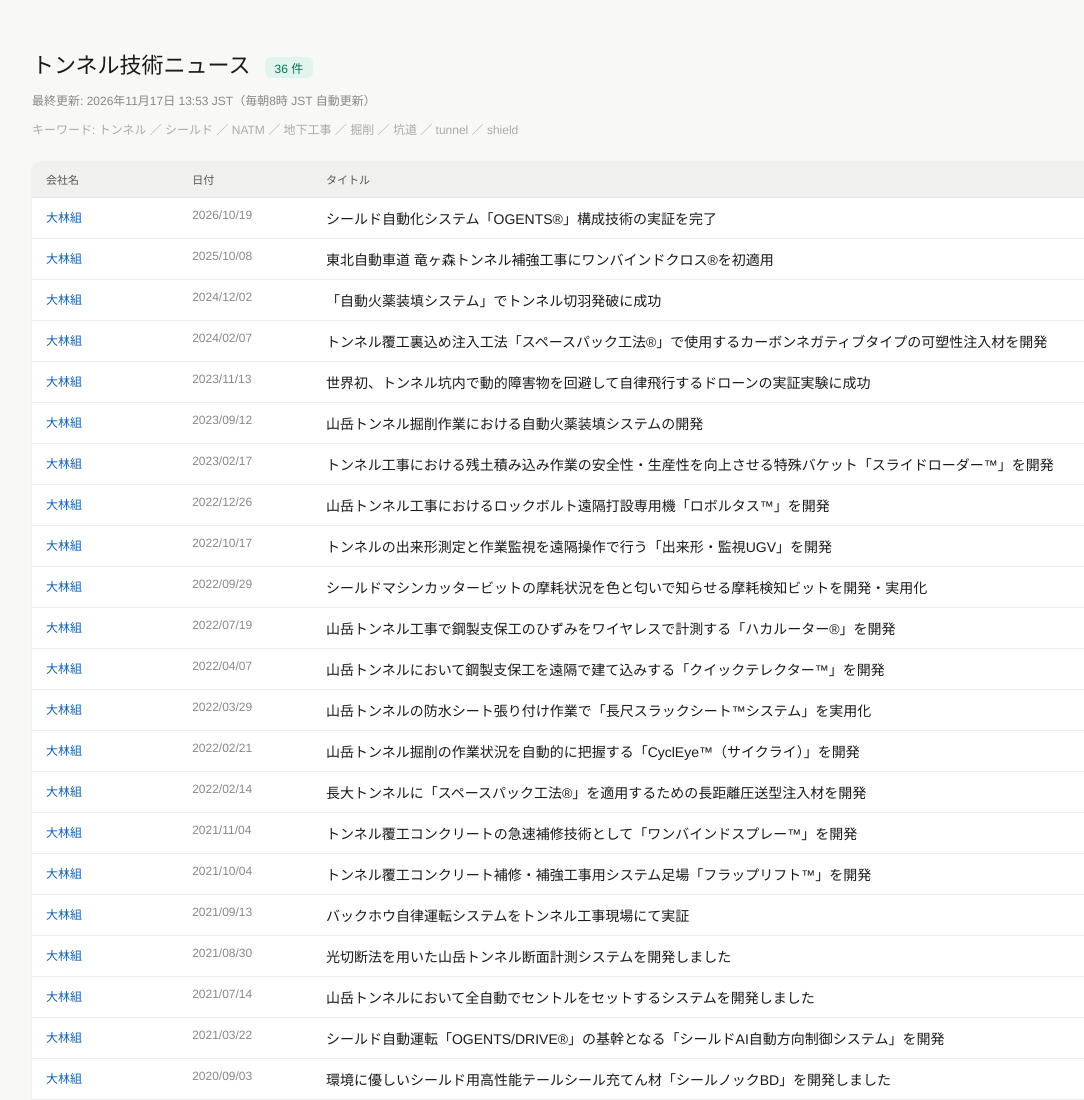
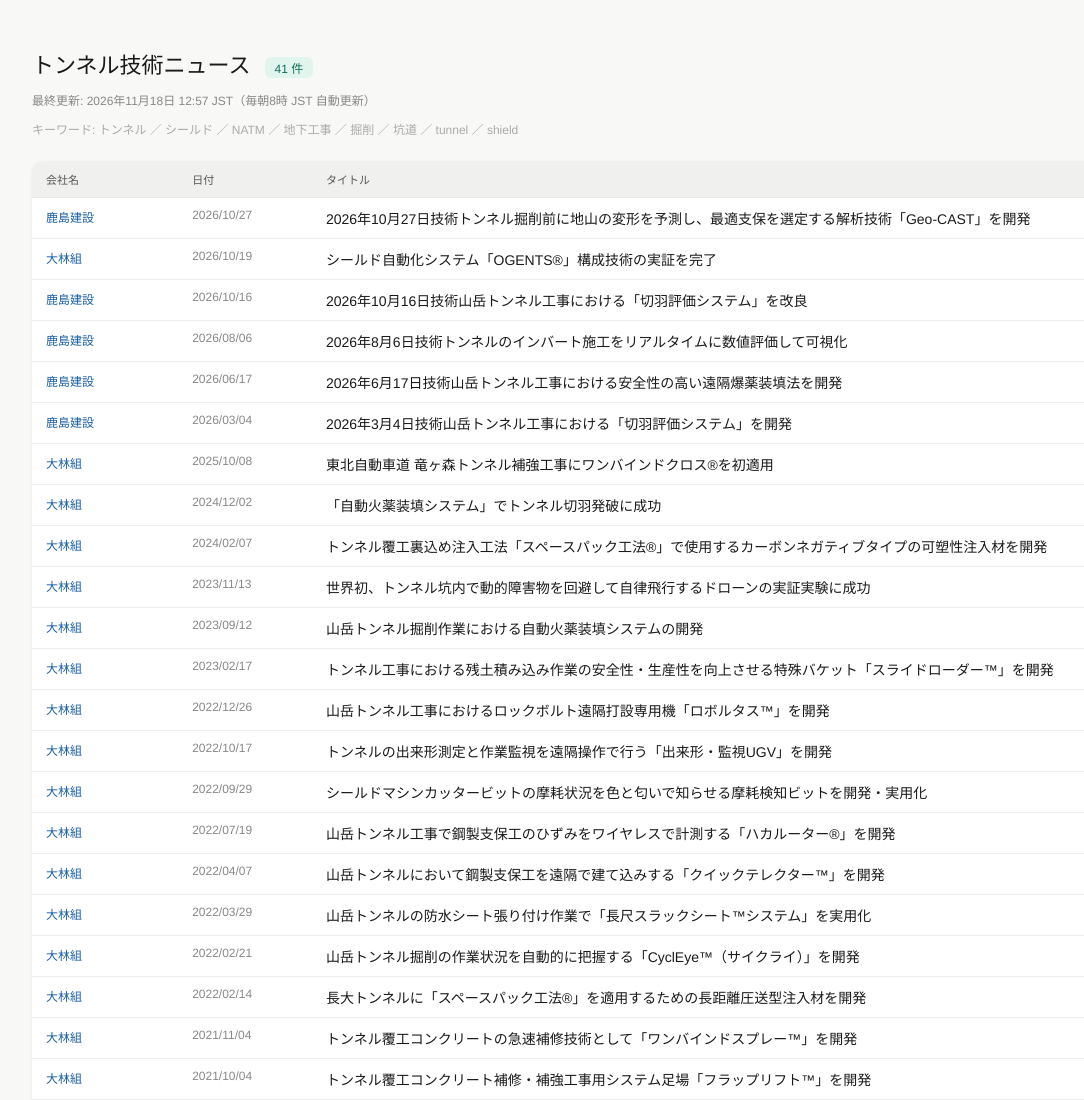
Before and after one commit to YUTAKAGAYA/tunnel_news, a plain HTML site: page docs/index.html in a window 1280 px wide. Shown: the top 1100 px of the page, without its empty margins (0-1084 px from the left). Drawn offline with Linux system fonts and the light colour scheme.

Commit message:
chore: ニュース自動更新 2026-11-18

```diff
--- a/docs/index.html
+++ b/docs/index.html
@@ -27,14 +27,39 @@
 </style>
 </head>
 <body>
-<h1>トンネル技術ニュース <span class="badge">36 件</span></h1>
-<p class="meta">最終更新: 2026年11月17日 13:53 JST（毎朝8時 JST 自動更新）</p>
+<h1>トンネル技術ニュース <span class="badge">41 件</span></h1>
+<p class="meta">最終更新: 2026年11月18日 12:57 JST（毎朝8時 JST 自動更新）</p>
 <p class="kw">キーワード: トンネル ／ シールド ／ NATM ／ 地下工事 ／ 掘削 ／ 坑道 ／ tunnel ／ shield</p>
 <table><thead><tr><th>会社名</th><th>日付</th><th>タイトル</th></tr></thead><tbody>
+        <tr>
+          <td class="co">鹿島建設</td>
+          <td class="dt">2026/10/27</td>
+          <td><a href="https://www.kajima.co.jp/news/press/202610/27c1-j.html" target="_blank" rel="noopener">2026年10月27日技術トンネル掘削前に地山の変形を予測し、最適支保を選定する解析技術「Geo-CAST」を開発</a></td>
+        </tr>
         <tr>
           <td class="co">大林組</td>
           <td class="dt">2026/10/19</td>
           <td><a href="https://www.obayashi.co.jp/news/detail/news20261019_1.html" target="_blank" rel="noopener">シールド自動化システム「OGENTS®」構成技術の実証を完了</a></td>
+        </tr>
+        <tr>
+          <td class="co">鹿島建設</td>
+          <td class="dt">2026/10/16</td>
+          <td><a href="https://www.kajima.co.jp/news/press/202610/16c1-j.html" target="_blank" rel="noopener">2026年10月16日技術山岳トンネル工事における「切羽評価システム」を改良</a></td>
+        </tr>
+        <tr>
+          <td class="co">鹿島建設</td>
+          <td class="dt">2026/08/06</td>
+          <td><a href="https://www.kajima.co.jp/news/press/202608/6c1-j.html" target="_blank" rel="noopener">2026年8月6日技術トンネルのインバート施工をリアルタイムに数値評価して可視化</a></td>
+        </tr>
+        <tr>
+          <td class="co">鹿島建設</td>
+          <td class="dt">2026/06/17</td>
+          <td><a href="https://www.kajima.co.jp/news/press/202606/17c1-j.html" target="_blank" rel="noopener">2026年6月17日技術山岳トンネル工事における安全性の高い遠隔爆薬装填法を開発</a></td>
+        </tr>
+        <tr>
+          <td class="co">鹿島建設</td>
+          <td class="dt">2026/03/04</td>
+          <td><a href="https://www.kajima.co.jp/news/press/202603/4c1-j.html" target="_blank" rel="noopener">2026年3月4日技術山岳トンネル工事における「切羽評価システム」を開発</a></td>
         </tr>
         <tr>
           <td class="co">大林組</td>
```
